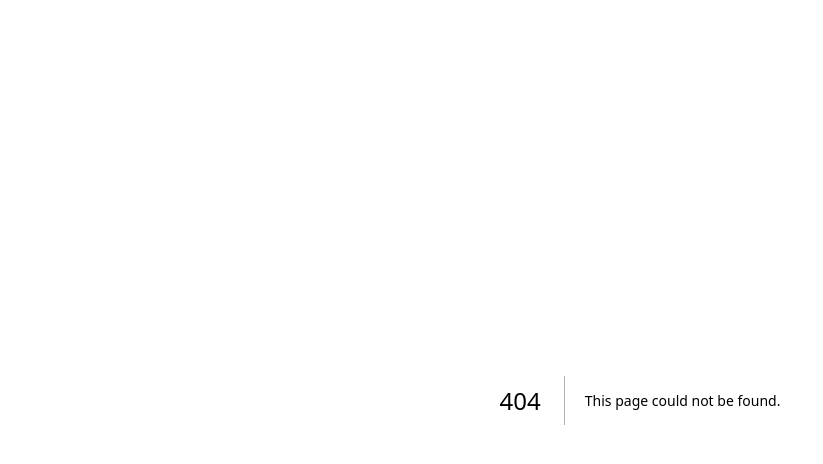
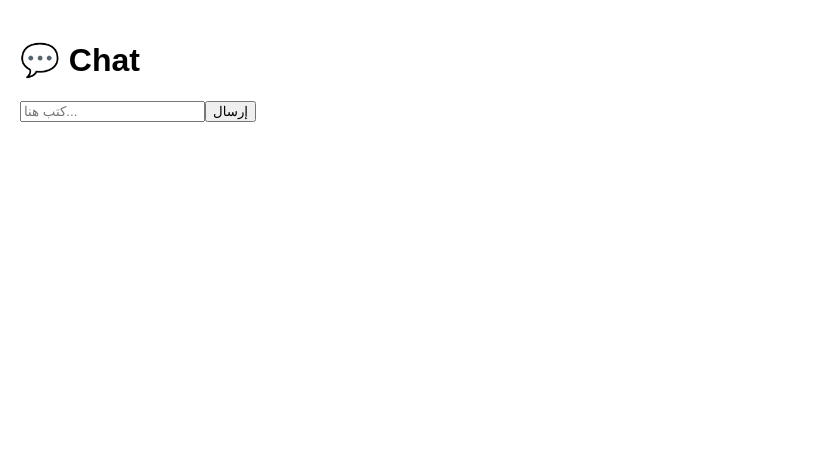
Before and after one commit to elyousfisalah90-cmd/chatgo-app, a Next.js app: page /chat in a window 1280 px wide. Before the commit this address had no page. Shown: the top 464 px of the page, without its empty margins (0-823 px from the left). Built offline with nearby package versions, Linux system fonts and the light colour scheme.

Commit message:
Create page.jsx

```diff
--- /dev/null
+++ b/app/chat/page.jsx
@@ -0,0 +1,36 @@
+"use client";
+
+import { useState } from "react";
+
+export default function ChatPage() {
+  const [message, setMessage] = useState("");
+  const [reply, setReply] = useState("");
+
+  const sendMessage = async () => {
+    const res = await fetch("/api/chat", {
+      method: "POST",
+      body: JSON.stringify({ message }),
+    });
+
+    const data = await res.json();
+    setReply(data.reply);
+  };
+
+  return (
+    <div style={{ padding: "20px" }}>
+      <h1>💬 Chat</h1>
+
+      <input
+        value={message}
+        onChange={(e) => setMessage(e.target.value)}
+        placeholder="كتب هنا..."
+      />
+
+      <button onClick={sendMessage}>
+        إرسال
+      </button>
+
+      <p>{reply}</p>
+    </div>
+  );
+}
```
